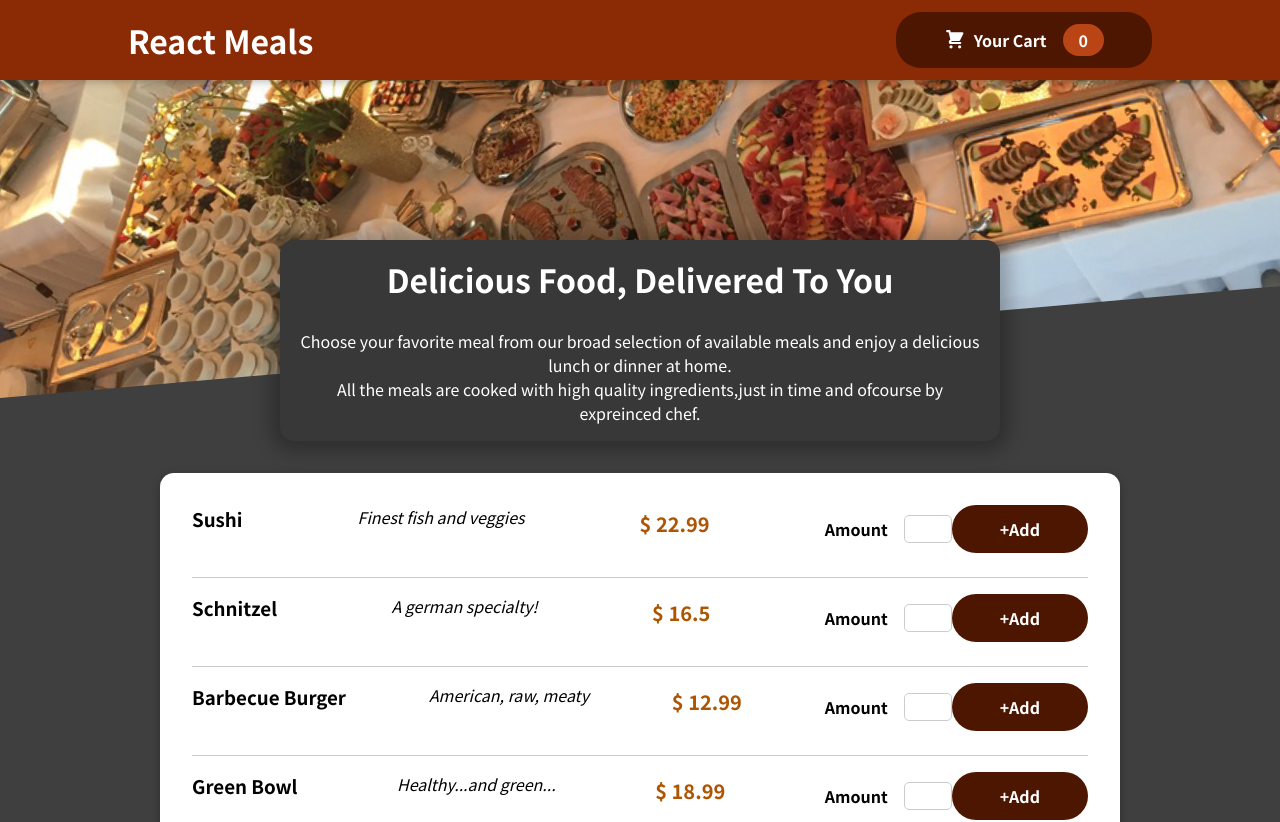
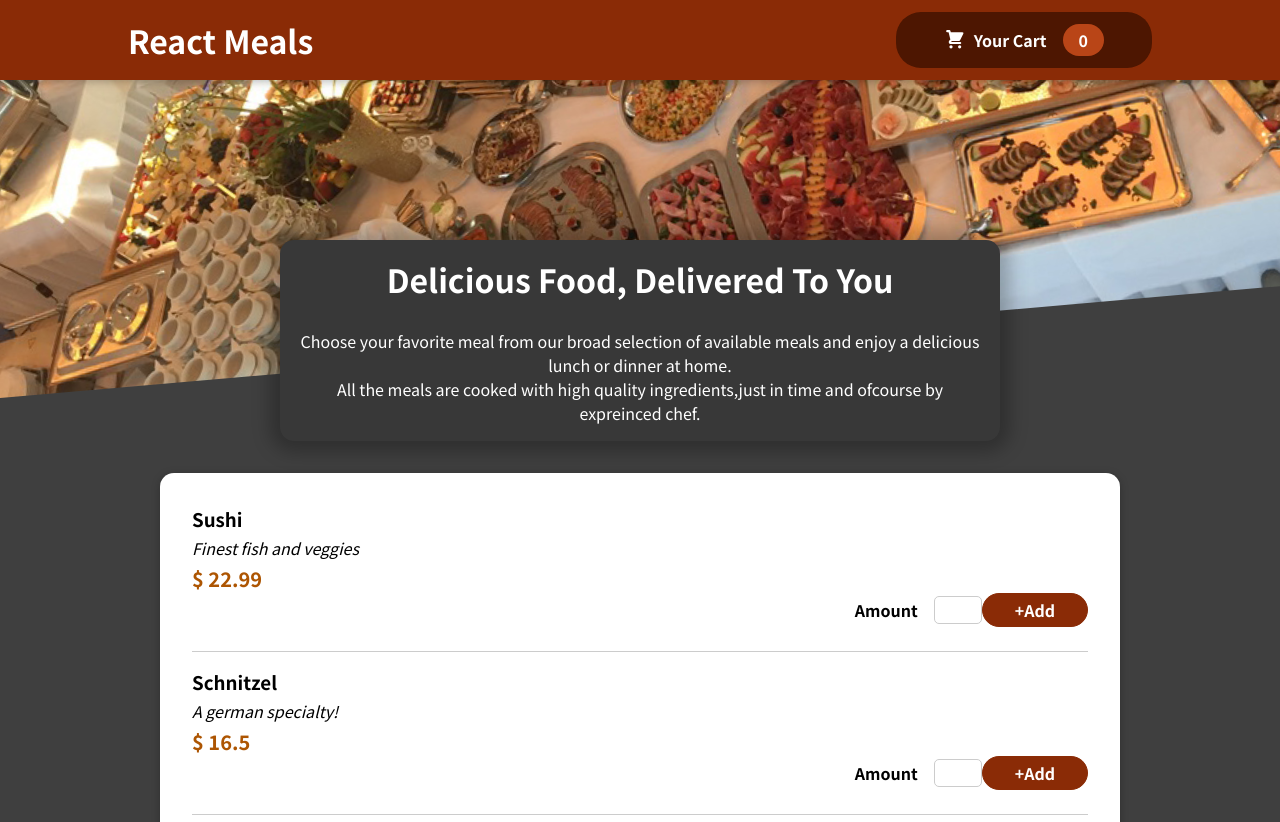
Before and after one commit to faisal-kn/meal-website, a React (Create React App) app: page / in a window 1280 px wide. Shown: the top 822 px of the page. Built offline with nearby package versions, Linux system fonts and the light colour scheme.

Commit message:
Fixed the design

```diff
--- a/src/components/meals/MealItem.css
+++ b/src/components/meals/MealItem.css
@@ -1,6 +1,7 @@
 .meal {
   display: flex;
   justify-content: space-between;
+  flex-direction: column;
   margin: 1rem;
   padding-bottom: 1rem;
   border-bottom: 1px solid #ccc;
@@ -20,3 +21,8 @@
   color: #ad5502;
   font-size: 1.25rem;
 }
+
+.form {
+  float: right;
+  top: 30px;
+}
--- a/src/components/meals/MealItem.js
+++ b/src/components/meals/MealItem.js
@@ -12,7 +12,7 @@ const MealItem = (props) => {
       </div>
       <div className="description">{props.description}</div>
       <div className="price">{price}</div>
-      <div>
+      <div className="form">
         <MealItemForm />
       </div>
     </li>
--- a/src/components/meals/MealItemForm.css
+++ b/src/components/meals/MealItemForm.css
@@ -1,3 +1,24 @@
+.form {
+  text-align: right;
+}
+
+.form button {
+  font: inherit;
+  cursor: pointer;
+  background-color: #8a2b06;
+  border: 1px solid #8a2b06;
+  color: white;
+  padding: 0.25rem 2rem;
+  border-radius: 20px;
+  font-weight: bold;
+}
+
+.form button:hover,
+.form button:active {
+  background-color: #641e03;
+  border-color: #641e03;
+}
+
 .input {
   display: flex;
   align-items: center;
--- a/src/components/meals/MealItemForm.js
+++ b/src/components/meals/MealItemForm.js
@@ -1,16 +1,13 @@
 import React from 'react';
 
 import './MealItemForm.css';
-import UseButton from '../UI/UseButton';
 
 const MealItemForm = () => {
   return (
-    <form className="input">
+    <form className="form input">
       <label htmlFor="items">Amount</label>
       <input type="number" id="items" />
-      <div>
-        <UseButton typeOf="submit" value="+Add" ></UseButton>
-      </div>
+      <button type="submit">+Add</button>
     </form>
   );
 };
```
